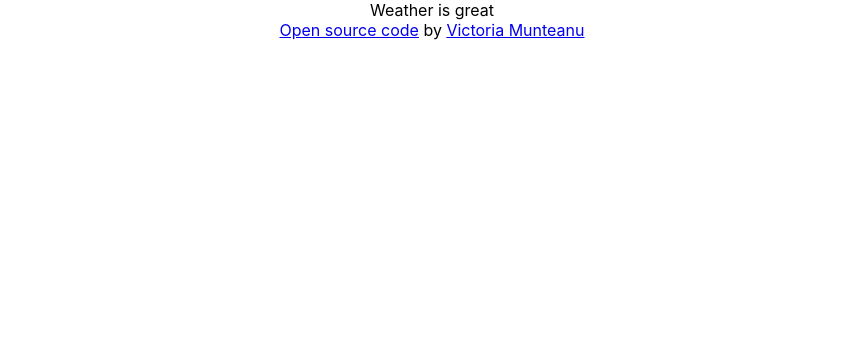
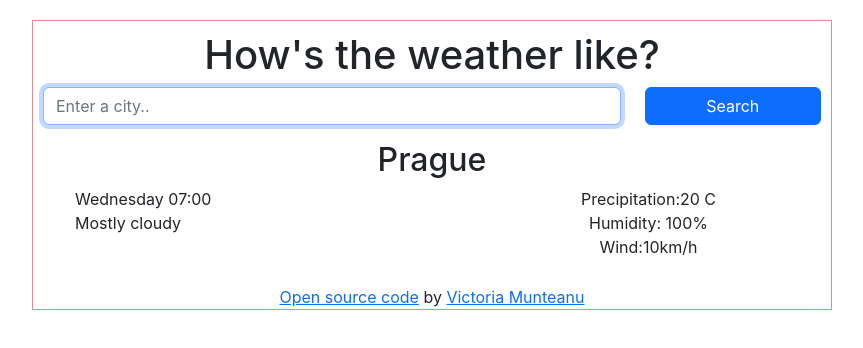
Before and after one commit to vicmoon/react-my-weather, a React (Create React App) app: page / in a window 1280 px wide. Shown: the top 348 px of the page, without its empty margins (208-1071 px from the left). Built offline with nearby package versions, Linux system fonts and the light colour scheme.

Commit message:
content update

```diff
--- a/public/index.html
+++ b/public/index.html
@@ -5,6 +5,12 @@
     <link rel="icon" href="%PUBLIC_URL%/favicon.ico" />
     <meta name="viewport" content="width=device-width, initial-scale=1" />
     <meta name="theme-color" content="#000000" />
+    <link
+      href="https://cdn.jsdelivr.net/npm/bootstrap@5.2.1/dist/css/bootstrap.min.css"
+      rel="stylesheet"
+      integrity="sha384-iYQeCzEYFbKjA/T2uDLTpkwGzCiq6soy8tYaI1GyVh/UjpbCx/TYkiZhlZB6+fzT"
+      crossorigin="anonymous"
+    />
     <meta
       name="description"
       content="Web site created using create-react-app"
--- a/src/App.css
+++ b/src/App.css
@@ -1,3 +1,6 @@
 .App {
+  margin: 20px auto;
+  max-width: 800px;
   text-align: center;
+  border:1px solid rgb(220, 143, 143) ;
 }
--- a/src/App.js
+++ b/src/App.js
@@ -1,13 +1,16 @@
 import './App.css';
+import Weather from './Weather';
 
 export default function App() {
   return (
-    <div className="App">
-      Weather is great
+<div className='App'>
+      <Weather/>
+
       <footer>
       <a href='https://github.com/vicmoon/react-my-weather' target="_blank" rel="noreferrer">Open source code</a> by <a href="http://victoriamunteanuportfolio.net/" target="_blank" rel="noreferrer">Victoria Munteanu</a>
+      </footer>
 
-      </footer>
 </div>
+
   );
 }
--- /dev/null
+++ b/src/Weather.css
@@ -0,0 +1,8 @@
+.Weather {
+   margin: 10px;
+}
+
+.Weather ul {
+    list-style: none;
+
+}
--- /dev/null
+++ b/src/Weather.js
@@ -0,0 +1,56 @@
+import React from "react";
+import "./Weather.css"
+
+export default function Weather(){
+    return(
+        <div className="Weather">
+          <h1>How's the weather like? </h1>
+          <form >
+          <div className="row">
+            <div className="col-9 mb-3">
+              <input
+                type="search"
+                placeholder="Enter a city.."
+                className="form-control"
+                autoFocus="on"
+              />
+            </div>
+            <div className="col-3 mb-3">
+              <input
+                type="submit"
+                value="Search"
+                className="btn btn-primary w-100"
+              />
+            </div>
+          </div>
+        </form>
+        <div className="row">
+        <h2> Prague</h2>
+        <div className="col-6 text-start">
+            <ul>
+                <li>
+                Wednesday 07:00
+                </li>
+                <li >
+                Mostly cloudy
+                </li>
+            </ul>
+        </div>
+        <div className="col-6">
+           <ul>
+            <li>
+                Precipitation:20 C
+            </li>
+            <li>
+                Humidity: 100%
+            </li>
+            <li>
+                Wind:10km/h
+            </li>
+           </ul>
+        </div>
+        </div>
+
+        </div>
+    )
+}
```
